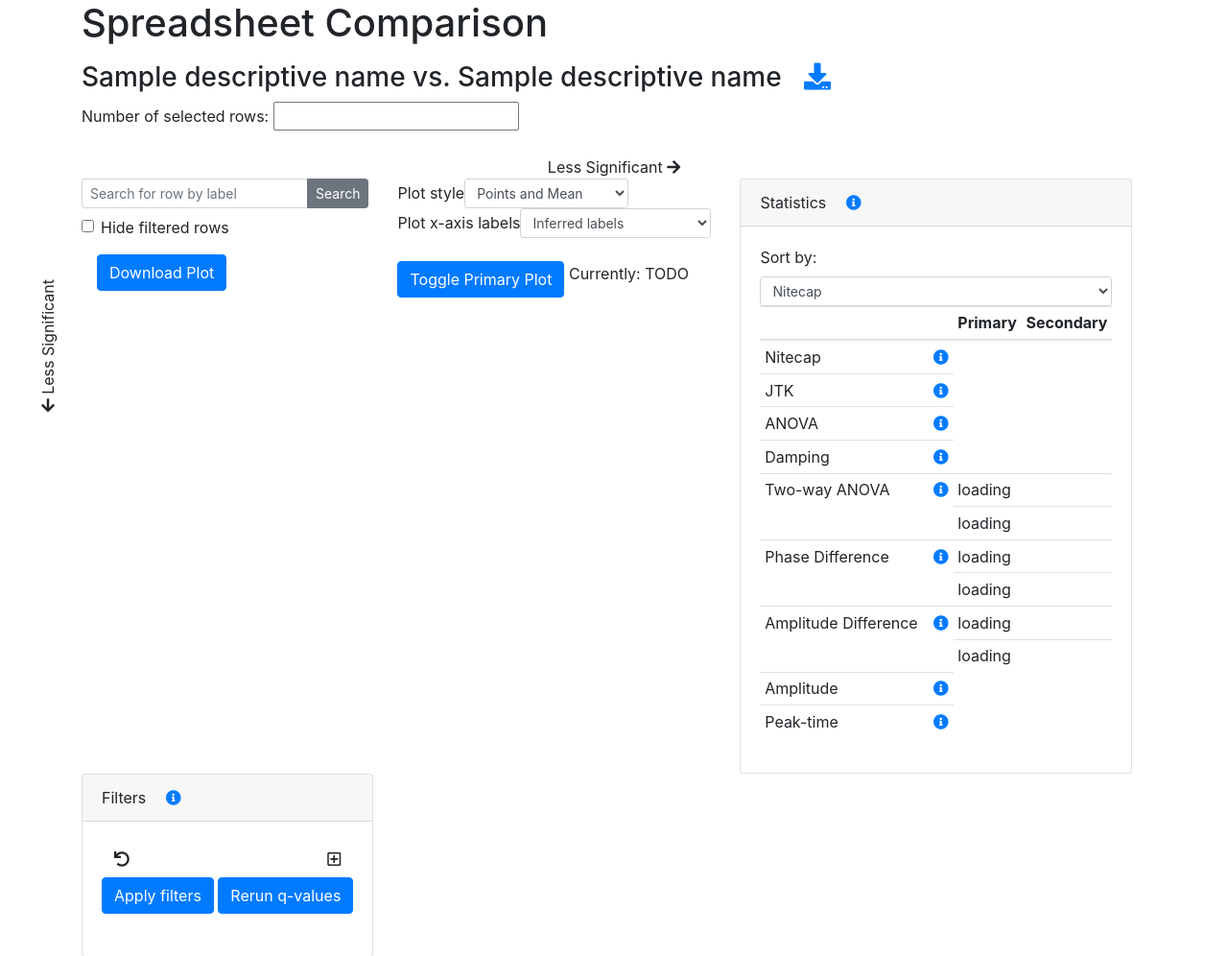
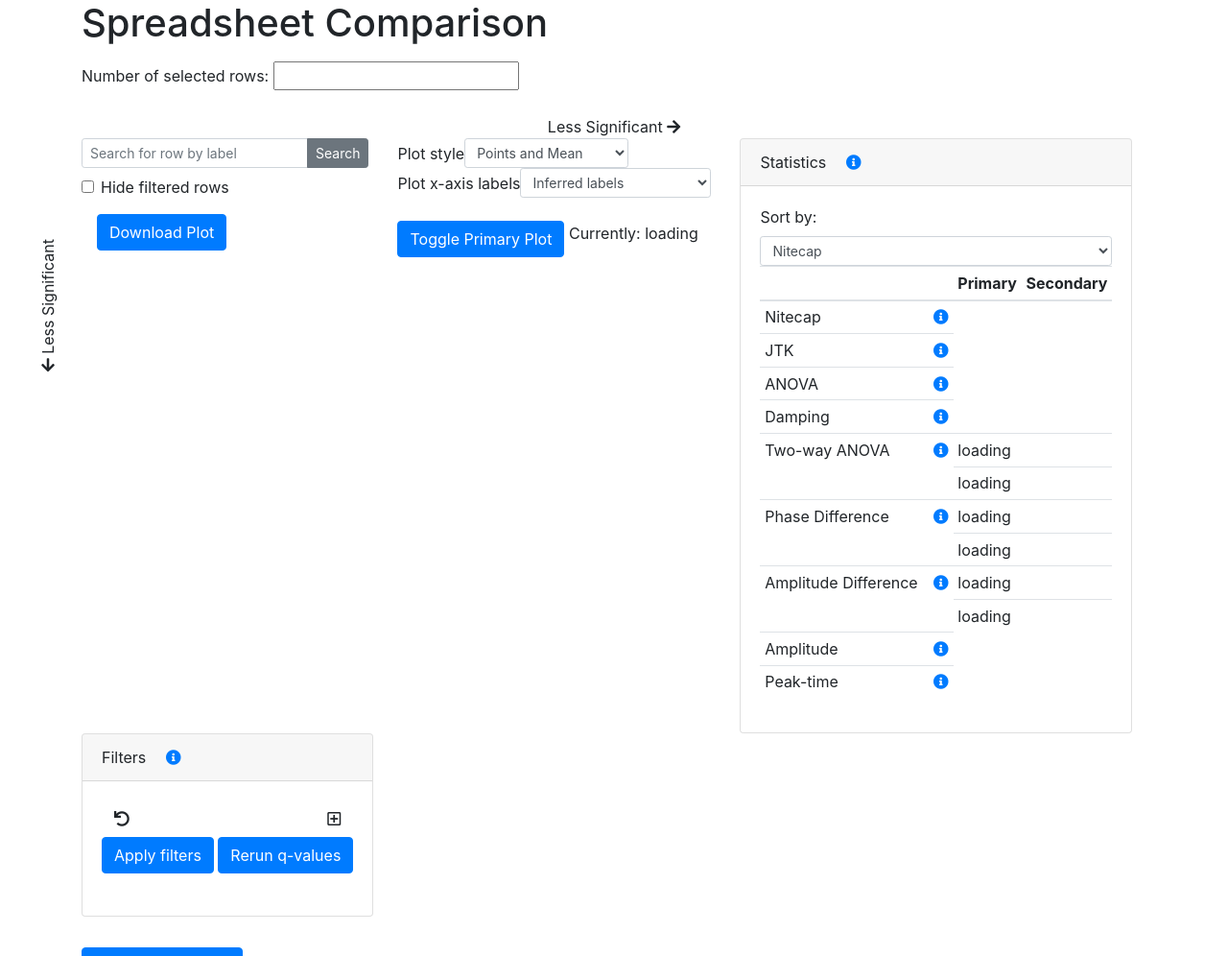
Before and after one commit to itmat/nitecap, a Flask app: template templates/spreadsheets/comparison.html in a window 1280 px wide. Shown: the part 126-1122 px from the top of the page at 96% size. Run offline with Flask 2, Linux system fonts and the light colour scheme; the template is opened without the code that fills it: most values are stand-ins (such as "Sample title", 1, 10 or a date in 2020); parts of the project's set-up code (start-up, migrations or seed data) failed here and were passed over; some libraries are stand-ins or nearby versions.

Commit message:
Remove more jinja templating

```diff
--- a/templates/spreadsheets/comparison.html
+++ b/templates/spreadsheets/comparison.html
@@ -183,6 +183,8 @@
     }
 </script>
 
+{% raw %}
+
 <div id="vue-app">
 
 
@@ -192,10 +194,11 @@
 
 <p id="spreadsheet-comparison-page">
     <div class="row">
-        <p class="col-lg-12 h3">
-            {{descriptive_names[0]}} vs. {{descriptive_names[1]}}
-
-            <a href="{{ url_for('spreadsheets.download_comparison', id1=spreadsheet_ids[0], id2=spreadsheet_ids[1]) }}" class="mx-3" download="processed_file.txt">
+        <p class="col-lg-12 h3" v-if="spreadsheets[1]">
+            {{spreadsheets[0].descriptive_name}} vs. {{spreadsheets[1].descriptive_name}}
+
+            <a v-bind:href="'spreadsheets/download_comparison/?id1='+spreadsheets[0].spreadsheet_id+'&id2='+spreadsheets[1].spreadsheet_id"
+                    class="mx-3" download="processed_file.txt">
                 <i class="fas fa-download" data-toggle="tooltip" data-placement="top" title="Download"></i>
             </a>
         </p>
@@ -207,7 +210,6 @@
         </span>
     </div>
 
-{% raw %}
 
     <div class="row">
         <div class="col">
@@ -281,7 +283,7 @@
                 </div>
             </form>
             <button class="btn btn-primary mt-2" v-on:click="cycleSpreadsheets">Toggle Primary Plot</button>
-            <span>Currently: <span id="primary_plot_name">TODO</span></span>
+            <span>Currently: <span id="primary_plot_name">{{spreadsheets[0] ? spreadsheets[0].descriptive_name : "loading"}}</span></span>
         </div>
 
         <div class="col-auto">
```
